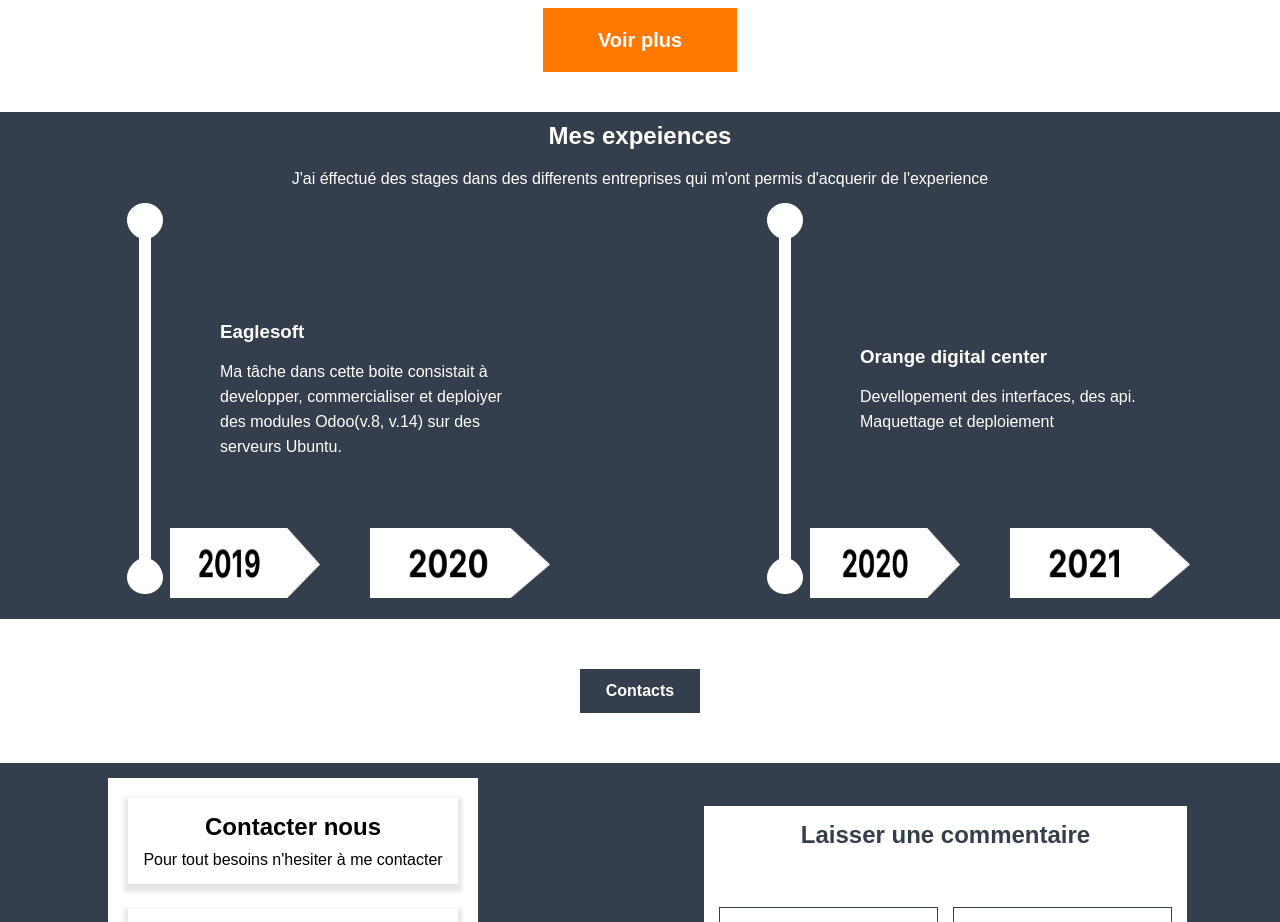
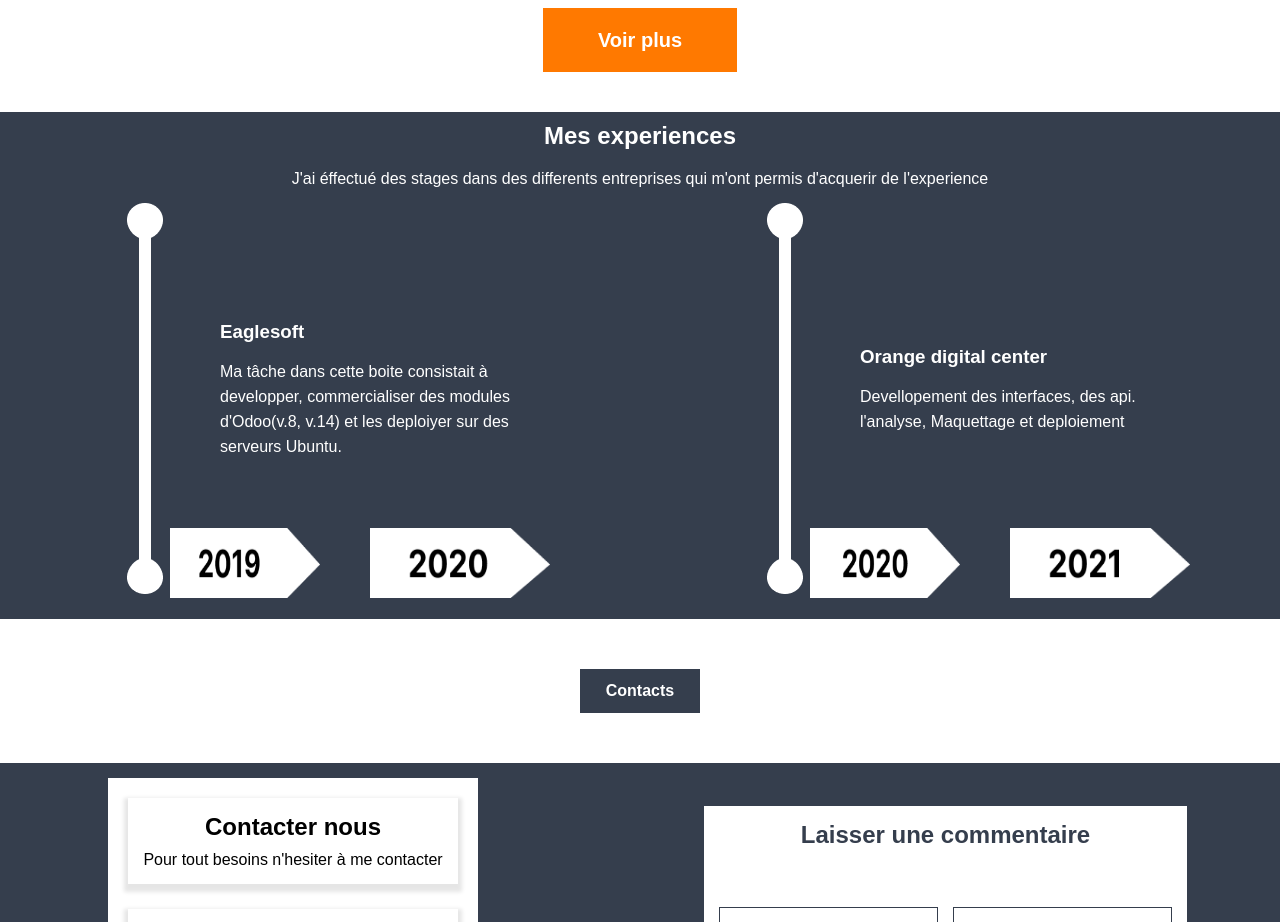
Before and after one commit to mama-ka-bah/portfolio, a website: page index.html in a window 1280 px wide. Shown: the part 1360-2282 px from the top of the page. Drawn offline with nearby package versions, Linux system fonts and the light colour scheme.

Commit message:
correction

```diff
--- a/index.html
+++ b/index.html
@@ -202,7 +202,7 @@
 
     <div class="mesExperiences">
         <div class="titreExp">
-            <h2>Mes expeiences</h2>
+            <h2>Mes experiences</h2>
         </div>
         <div class="contenuExp">
             <p style="text-align: center">
@@ -232,7 +232,7 @@
                     <h3>Eaglesoft</h3>
                     <div>
                         Ma tâche dans cette boite consistait à developper,
-                        commercialiser et deploiyer des modules Odoo(v.8, v.14) sur
+                        commercialiser des modules d'Odoo(v.8, v.14) et les deploiyer sur
                         des serveurs Ubuntu.
                     </div>
                 </div>
@@ -284,7 +284,7 @@
                     <h3>Orange digital center</h3>
                     <div>
                         Devellopement des interfaces, des api.
-                        Maquettage et deploiement
+                        l'analyse, Maquettage et deploiement
 
                     </div>
                 </div>
```
